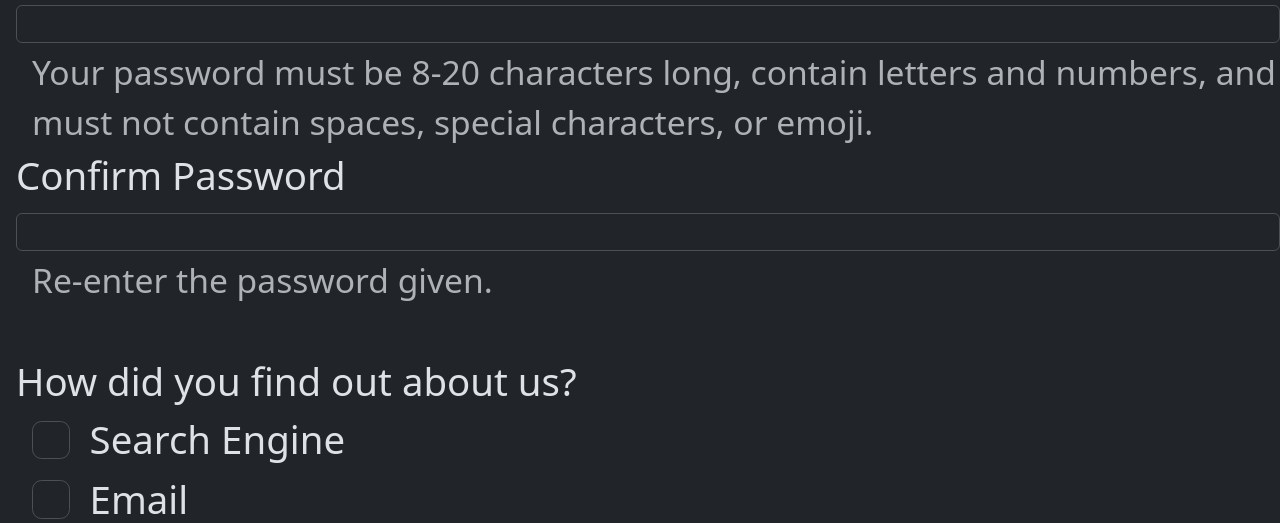
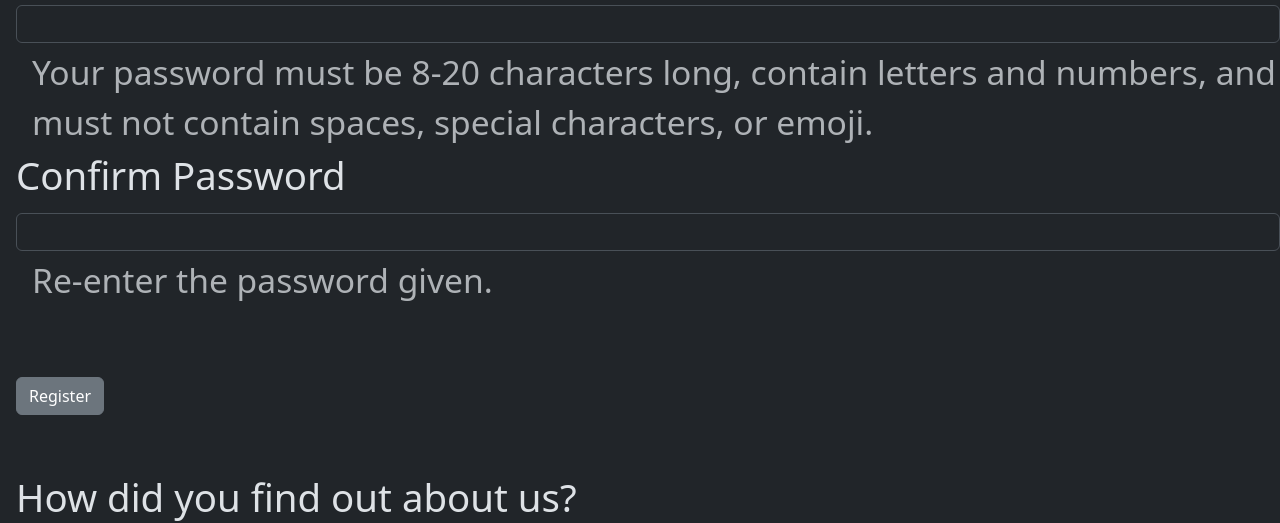
Before and after one commit to Trobins14/Capstone1, a plain HTML site: page register.html in a window 1280 px wide. Shown: the part 473-996 px from the top of the page. Drawn offline with nearby package versions, Linux system fonts and the light colour scheme.

Commit message:
Added "login" and "register" buttons to their respective pages

```diff
--- a/register.html
+++ b/register.html
@@ -70,6 +70,8 @@
     <div id="passwordHelpBlock3" class="form-text">
       Re-enter the password given.
     </div>
+    <br>
+    <button type="button" class="btn btn-secondary">Register</button>
     <!--"How did you find out about us" portion-->
     <div class="content">
       How did you find out about us?
```
Also changed, not shown: login.html (+2 -0 lines).
